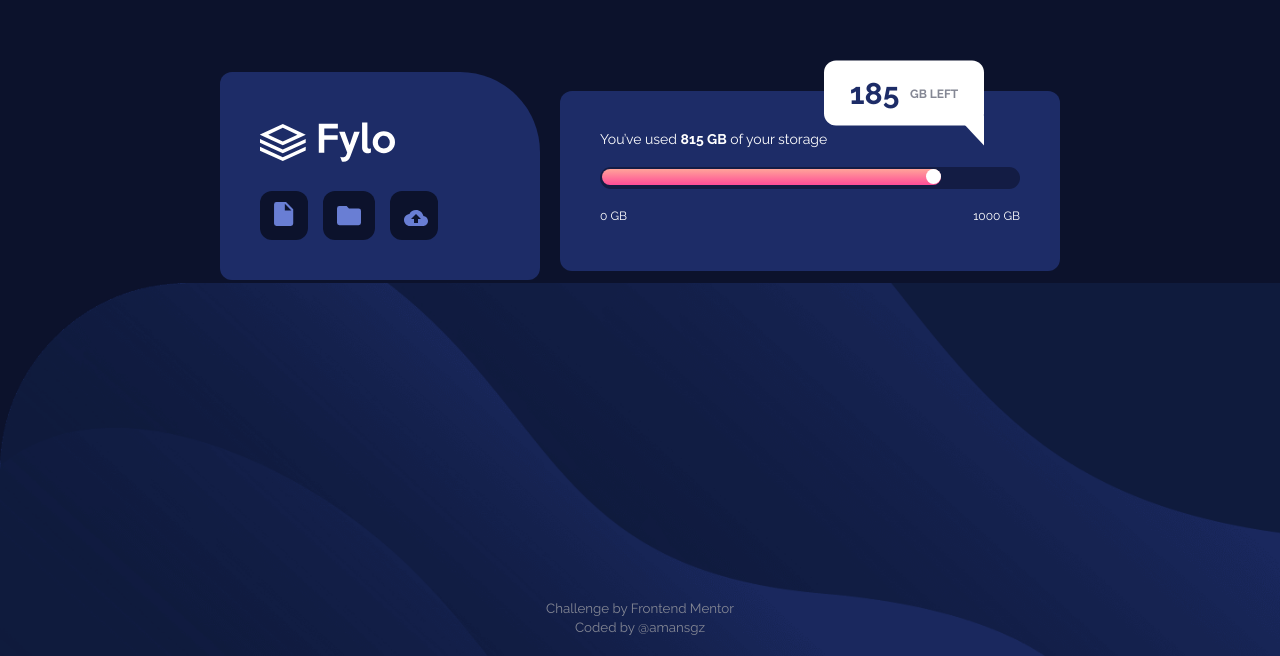
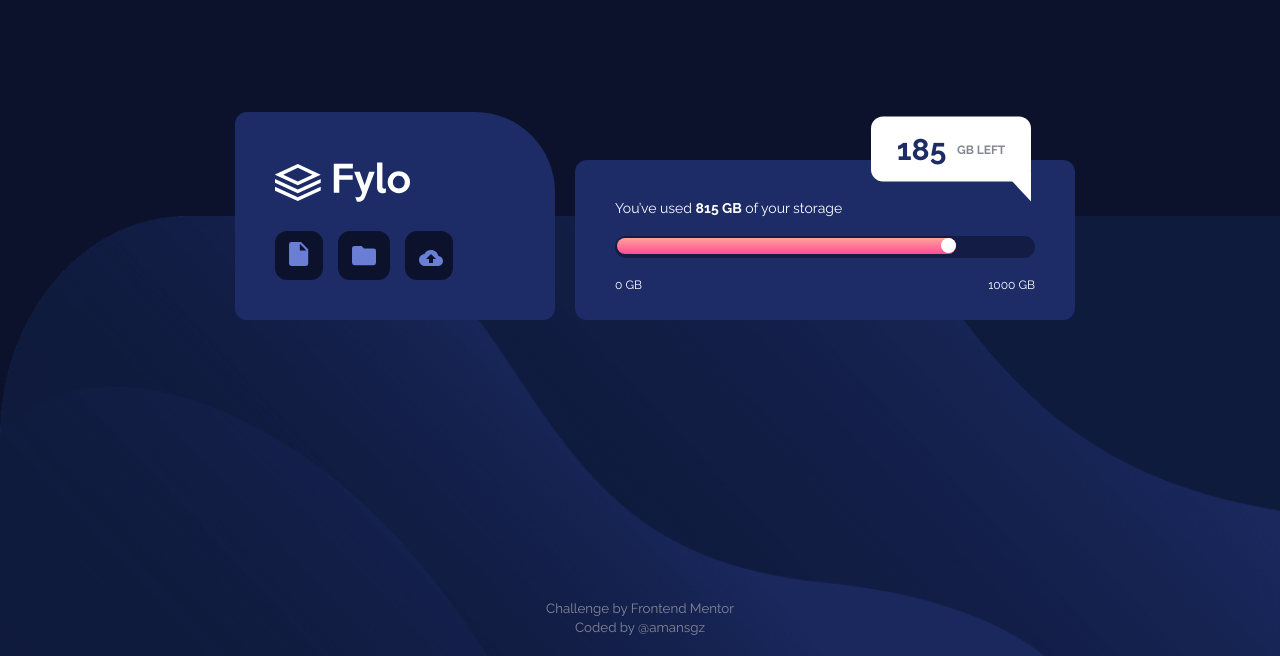
Before and after one commit to amansgz/css-fylo-data-storage-component, a plain HTML site: page index.html in a window 1280 px wide. Shown: the part 144-800 px from the top of the page. Drawn offline with Linux system fonts and the light colour scheme.

Commit message:
Update styles desktop

```diff
--- a/css/styles.css
+++ b/css/styles.css
@@ -25,10 +25,10 @@ body {
     font-family: 'Raleway', sans-serif;
     font-size: 1.6rem;
 }
-main{
+.container {
     display: grid;
     place-content: center;
-    height: 80vh;
+    height: 90vh;
 }
 figure,
 img {
@@ -41,7 +41,7 @@ img {
     width: 320px;
 /*     height: 200px; */
     padding: 5rem 4rem;
-    margin: 1rem;
+
     border-radius: 12px;
     border-top-right-radius: 80px;
     background-color: var(--dark-blue);
@@ -57,13 +57,13 @@ img {
     text-decoration: none;
 }
 /************************************
-    STOTAGE
+    STORAGE
 /************************************/
 .storage {
     width: 320px;
     height: 180px;
     padding: 4rem;
-    margin: 1rem;
+    margin-top: 2rem;
     text-align: center;
     color: white;
     background-color: var(--dark-blue);
@@ -139,26 +139,34 @@ img {
 /************************************
     MEDIA QUERIES - 768px
 /************************************/
+@media screen and (min-width: 768px) {
+    body {
+        background-size: 100%;
+        background-position: bottom center;
+    }
+}
+/************************************
+    MEDIA QUERIES - 1024px
+/************************************/
 @media screen and (min-width: 1024px) {
     body {
         background-image: url('../images/bg-desktop.png');
-        background-repeat: no-repeat;
-        background-size: contain;
-        background-position: bottom center;
+        background-size: 100% 55%;
+        background-position: center bottom;
         background-color: var(--very-dark-blue);
     }
    .container {
-        display: flex;
-        justify-content: space-between;
-        align-items: center;
+        grid-template-columns: 350px 500px;
+        place-items: end;
+        gap: 2rem;
    }
    .storage {
         width: 500px;
-        margin-bottom: 0;
+        height: 160px;
         text-align: left;
    }
    .storage__left {
-        transform: translate(140%, -250%);
+        transform: translate(160%, -270%);
         position: relative;
    }
    .storage__left:after {
```
